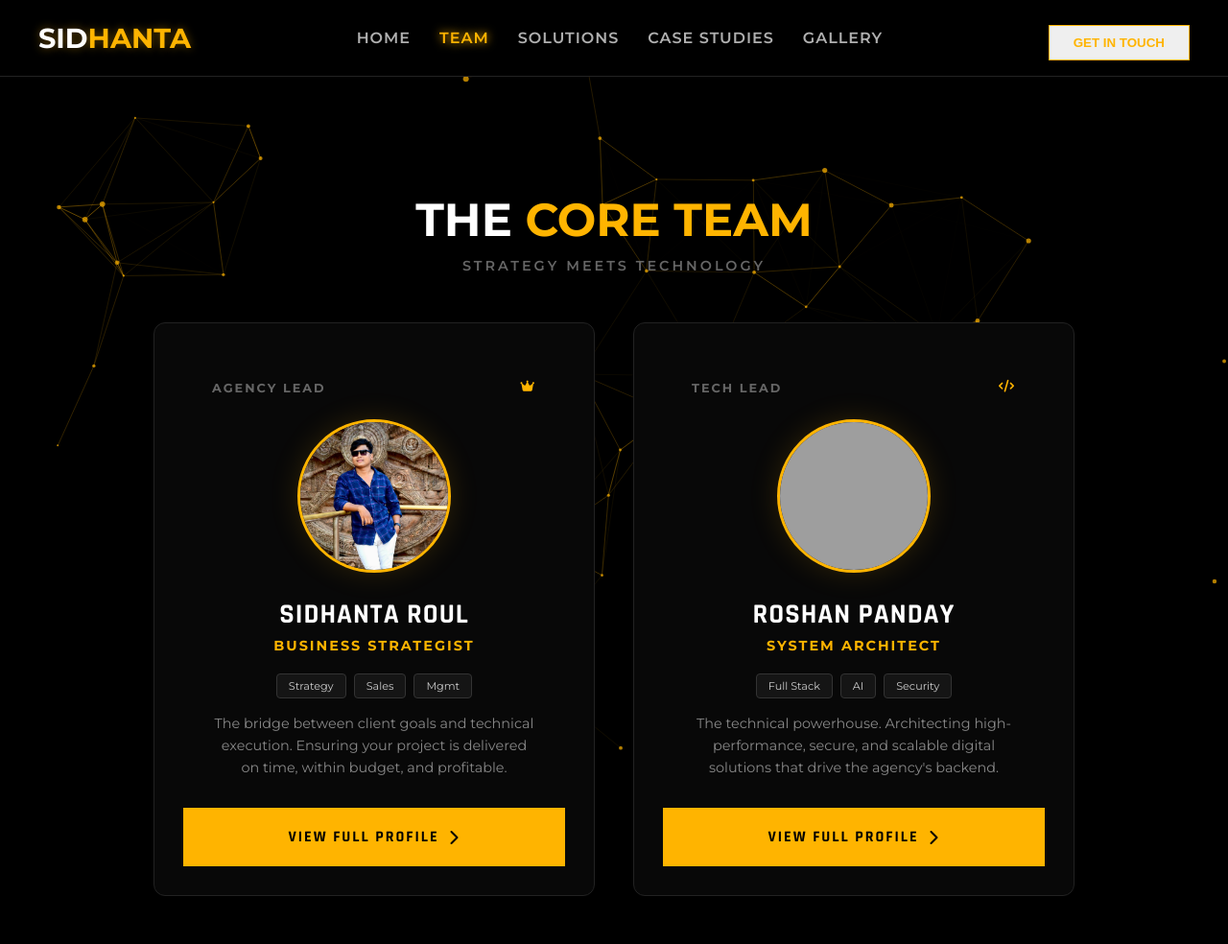
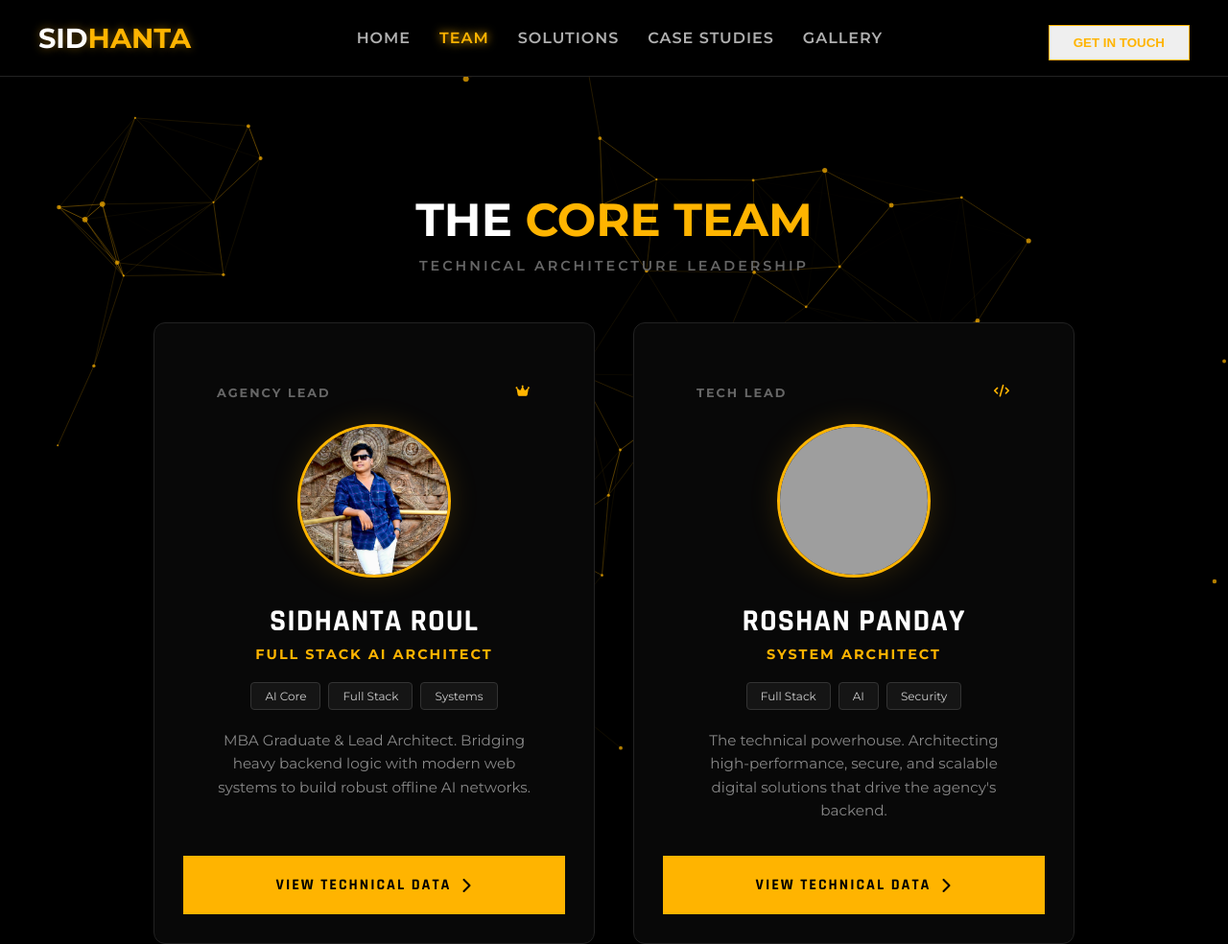
Before and after one commit to Roshan-Panday/sidhanta-agency, a plain HTML site: page team.html in a window 1280 px wide. Shown: the top 984 px of the page at 96% size. Drawn offline with nearby package versions, Linux system fonts and the light colour scheme; grey boxes are pictures that could not be loaded.

Commit message:
Update team page titles and roles

```diff
--- a/team.html
+++ b/team.html
@@ -4,9 +4,8 @@
     <meta charset="UTF-8">
     <meta name="viewport" content="width=device-width, initial-scale=1.0, maximum-scale=1.0, user-scalable=no">
 
-    <title>Our Team | Sidhanta Roul</title>
-    <meta name="description" content="Meet the experts behind the agency. Sidhanta Roul (Strategy) and Roshan Panday (Tech) delivering high-end digital solutions.">
-    <meta name="keywords" content="Sidhanta Roul, Roshan Panday, Web Development Team, Business Strategy">
+    <title>Core Team | Sidhanta Agency</title>
+    <meta name="description" content="Meet the technical leadership. Sidhanta Roul (AI Architect) and Roshan Panday (System Architect).">
 
     <link rel="stylesheet" href="assets/css/style.css">
     <link rel="stylesheet" href="https://cdnjs.cloudflare.com/ajax/libs/font-awesome/6.4.0/css/all.min.css">
@@ -15,7 +14,7 @@
 
     <style>
         /* =========================================
-           CORE VARIABLES
+           1. CORE VARIABLES (GOLD THEME)
            ========================================= */
         :root {
             --glass-black: #050505;
@@ -26,7 +25,7 @@
         body { background-color: #000; overflow-x: hidden; font-family: 'Montserrat', sans-serif; }
 
         /* =========================================
-           FOOTER STYLES (MATCHING HOME PAGE)
+           2. FOOTER & HEADER FIXES
            ========================================= */
         .system-footer {
             background: #080808;
@@ -45,61 +44,29 @@
         }
 
         .footer-heading {
-            color: white;
-            font-family: 'Rajdhani', sans-serif;
-            font-weight: 700;
-            letter-spacing: 1px;
-            margin-bottom: 20px;
-            font-size: 1.1rem;
+            color: white; font-family: 'Rajdhani', sans-serif; font-weight: 700;
+            letter-spacing: 1px; margin-bottom: 20px; font-size: 1.1rem;
         }
 
         .link-group a {
-            display: block;
-            color: #888;
-            text-decoration: none;
-            margin-bottom: 12px;
-            font-size: 0.9rem;
-            transition: 0.3s;
+            display: block; color: #888; text-decoration: none; margin-bottom: 12px;
+            font-size: 0.9rem; transition: 0.3s;
         }
         .link-group a:hover { color: var(--accent); padding-left: 5px; }
-        .link-group i { width: 20px; color: var(--accent); }
 
-        /* =========================================
-           MOBILE FIXES (HEADER & FOOTER)
-           ========================================= */
+        /* MOBILE FIXES */
         @media (max-width: 900px) {
-            /* 1. FORCE HIDE HEADER BUTTON (Fixes the overlapping) */
-            .header-actions .btn-neon {
-                display: none !important;
-            }
-
-            /* 2. STACK FOOTER (Fixes the "horrible" look) */
-            .footer-grid {
-                display: flex !important;
-                flex-direction: column;
-                align-items: center;
-                text-align: center;
-                gap: 50px;
-            }
-
-            .footer-brand, .footer-contact, .footer-log {
-                width: 100%;
-            }
-
-            .link-group a {
-                display: block;
-                padding: 10px;
-                background: rgba(255,255,255,0.05);
-                border-radius: 4px;
-                margin-bottom: 10px;
-            }
+            #header-include .header-actions .btn-neon { display: none !important; }
+            .footer-grid { display: flex !important; flex-direction: column; text-align: center; gap: 50px; }
+            .footer-brand, .footer-contact, .footer-log { width: 100%; }
+            .link-group a { display: block; padding: 10px; background: rgba(255,255,255,0.05); border-radius: 4px; margin-bottom: 10px; }
+            .team-grid { grid-template-columns: 1fr !important; gap: 40px !important; }
+            .project-card { min-height: auto !important; }
         }
 
         /* =========================================
-           PAGE SPECIFIC STYLES (TEAM)
+           3. TEAM PAGE STYLES
            ========================================= */
-
-        /* Grid Layout */
         .team-grid {
             display: grid;
             grid-template-columns: repeat(2, 1fr);
@@ -109,7 +76,6 @@
             padding: 0 20px;
         }
 
-        /* Card Design */
         .project-card {
             background: #080808;
             border: 1px solid #222;
@@ -120,7 +86,7 @@
             display: flex;
             flex-direction: column;
             justify-content: space-between;
-            min-height: 500px;
+            min-height: 520px;
             border-radius: 12px;
         }
 
@@ -131,7 +97,7 @@
         }
 
         .card-content {
-            padding: 30px;
+            padding: 35px;
             display: flex;
             flex-direction: column;
             align-items: center;
@@ -149,13 +115,11 @@
             letter-spacing: 2px;
         }
 
-        /* PHOTO FIX (HEAD VISIBLE) */
         .card-avatar {
-            width: 160px;
-            height: 160px;
+            width: 160px; height: 160px;
             border-radius: 50%;
             object-fit: cover;
-            object-position: top center; /* Focuses on Face */
+            object-position: top center;
             border: 3px solid var(--accent);
             margin-bottom: 25px;
             box-shadow: 0 0 30px rgba(255, 180, 0, 0.15);
@@ -165,7 +129,7 @@
         .card-title {
             color: white;
             font-family: 'Rajdhani', sans-serif;
-            font-size: 1.8rem;
+            font-size: 2rem;
             font-weight: 700;
             margin-bottom: 5px;
             text-transform: uppercase;
@@ -182,29 +146,20 @@
         }
 
         .card-tech-row {
-            display: flex;
-            gap: 8px;
-            justify-content: center;
-            flex-wrap: wrap;
-            margin-bottom: 15px;
+            display: flex; gap: 8px; justify-content: center; flex-wrap: wrap; margin-bottom: 20px;
         }
 
         .tech-badge {
-            font-size: 0.7rem;
+            font-size: 0.75rem;
             background: rgba(255, 255, 255, 0.05);
             color: #ccc;
-            padding: 5px 12px;
+            padding: 6px 14px;
             border-radius: 4px;
             border: 1px solid #333;
         }
 
-        .card-desc {
-            color: #888;
-            font-size: 0.9rem;
-            line-height: 1.6;
-        }
+        .card-desc { color: #888; font-size: 0.95rem; line-height: 1.6; }
 
-        /* Footer Button */
         .card-footer {
             width: 100%;
             padding: 20px;
@@ -220,8 +175,9 @@
             font-size: 1rem;
             transition: 0.3s;
         }
+        .card-footer:hover { background: white; }
 
-        /* Modal Styles */
+        /* MODAL */
         .project-panel-overlay {
             position: fixed; top: 0; left: 0; width: 100%; height: 100%;
             background: rgba(0,0,0,0.95); z-index: 99999;
@@ -232,7 +188,7 @@
         .project-panel {
             width: 100%; max-width: 800px;
             background: #0a0a0a; border: 1px solid var(--accent);
-            padding: 30px; position: relative;
+            padding: 35px; position: relative;
             max-height: 90vh; overflow-y: auto;
         }
         .btn-neon-modal {
@@ -241,13 +197,6 @@
             font-family: 'Rajdhani'; font-weight: 700;
             text-decoration: none; display: inline-block;
             text-align: center; cursor: pointer; width: 100%;
-        }
-
-        /* Mobile specific Card fixes */
-        @media (max-width: 900px) {
-            .team-grid { grid-template-columns: 1fr; gap: 40px; }
-            .project-card { min-height: auto; }
-            .nav-container { justify-content: space-between; }
         }
     </style>
 </head>
@@ -261,7 +210,7 @@
 
             <div style="text-align: center; margin-bottom: 50px;" data-aos="fade-down">
                 <h1 style="font-size: 3rem; color:white; font-weight: 700; margin:0;">THE <span style="color:var(--accent);">CORE TEAM</span></h1>
-                <p style="color:#666; letter-spacing: 3px; margin-top: 10px; font-weight:600; font-size: 0.9rem;">STRATEGY MEETS TECHNOLOGY</p>
+                <p style="color:#666; letter-spacing: 3px; margin-top: 10px; font-weight:600; font-size: 0.9rem;">TECHNICAL ARCHITECTURE LEADERSHIP</p>
             </div>
 
             <div class="team-grid">
@@ -273,23 +222,23 @@
                             <i class="fas fa-crown" style="color:var(--accent);"></i>
                         </div>
 
-                        <img src="assets/img/profile.jpg" class="card-avatar" alt="Sidhanta Roul">
+                        <img src="assets/img/profile.jpg" class="card-avatar" alt="Sidhanta Roul" onerror="this.src='https://ui-avatars.com/api/?name=Sidhanta+Roul&background=ffb400&color=000&size=200'">
 
                         <h2 class="card-title">SIDHANTA ROUL</h2>
-                        <div class="card-role">BUSINESS STRATEGIST</div>
+                        <div class="card-role">FULL STACK AI ARCHITECT</div>
 
                         <div class="card-tech-row">
-                            <span class="tech-badge">Strategy</span>
-                            <span class="tech-badge">Sales</span>
-                            <span class="tech-badge">Mgmt</span>
+                            <span class="tech-badge">AI Core</span>
+                            <span class="tech-badge">Full Stack</span>
+                            <span class="tech-badge">Systems</span>
                         </div>
                         <p class="card-desc">
-                            The bridge between client goals and technical execution. Ensuring your project is delivered on time, within budget, and profitable.
+                            MBA Graduate & Lead Architect. Bridging heavy backend logic with modern web systems to build robust offline AI networks.
                         </p>
                     </div>
 
                     <div class="card-footer">
-                        VIEW FULL PROFILE <i class="fas fa-chevron-right"></i>
+                        VIEW TECHNICAL DATA <i class="fas fa-chevron-right"></i>
                     </div>
                 </div>
 
@@ -316,7 +265,7 @@
                     </div>
 
                     <div class="card-footer">
-                        VIEW FULL PROFILE <i class="fas fa-chevron-right"></i>
+                        VIEW TECHNICAL DATA <i class="fas fa-chevron-right"></i>
                     </div>
                 </div>
 
@@ -337,14 +286,14 @@
 
             <div class="panel-grid" style="display:grid; grid-template-columns:1fr; gap:30px;">
                 <div>
-                    <div style="color:#666; font-weight:bold; margin-bottom:10px;">PROFESSIONAL BACKGROUND</div>
+                    <div style="color:#666; font-weight:bold; margin-bottom:10px;">TECHNICAL BACKGROUND</div>
                     <p class="panel-text" id="t-bio" style="color:#ccc; line-height:1.6; margin-bottom:20px;">...</p>
 
                     <div style="color:#666; font-weight:bold; margin-bottom:10px;">CORE EXPERTISE</div>
                     <p class="panel-text" id="t-skills" style="color:white;">...</p>
                 </div>
                 <div>
-                    <div style="color:#666; font-weight:bold; margin-bottom:10px;">KEY RESPONSIBILITIES</div>
+                    <div style="color:#666; font-weight:bold; margin-bottom:10px;">KEY ARCHITECTURE</div>
                     <ul class="feature-list" id="t-responsibilities" style="list-style:none; padding:0; color:#aaa;"></ul>
                 </div>
             </div>
@@ -364,17 +313,17 @@
         const teamData = [
             {
                 name: "SIDHANTA ROUL",
-                role: "BUSINESS STRATEGIST & FOUNDER",
-                bio: "Sidhanta specializes in the 'Human' side of technology. With a focus on Business Administration and Client Relations, he ensures that every line of code we write translates into revenue for our clients.",
-                skills: "Agile Management • Sales Strategy • UI/UX Direction",
+                role: "FULL STACK AI ARCHITECT",
+                bio: "MBA Graduate & Lead System Architect. Sidhanta bridges the gap between heavy backend logic and modern web systems. He specializes in building robust offline AI networks, secure banking protocols, and digital ecosystems.",
+                skills: "Python/AI • MERN Stack • Cloud Architecture",
                 responsibilities: [
-                    "Client Communication & Sales",
-                    "Project Roadmap Planning",
-                    "Quality Assurance (QA)",
-                    "Budget & Resource Management"
+                    "System Architecture Design",
+                    "AI Model Integration",
+                    "Backend Security Protocols",
+                    "Technical Roadmap Planning"
                 ],
                 link: "index.html",
-                linkText: "VISIT AGENCY HOME"
+                linkText: "VISIT ARCHITECTURE"
             },
             {
                 name: "ROSHAN PANDAY",
```
